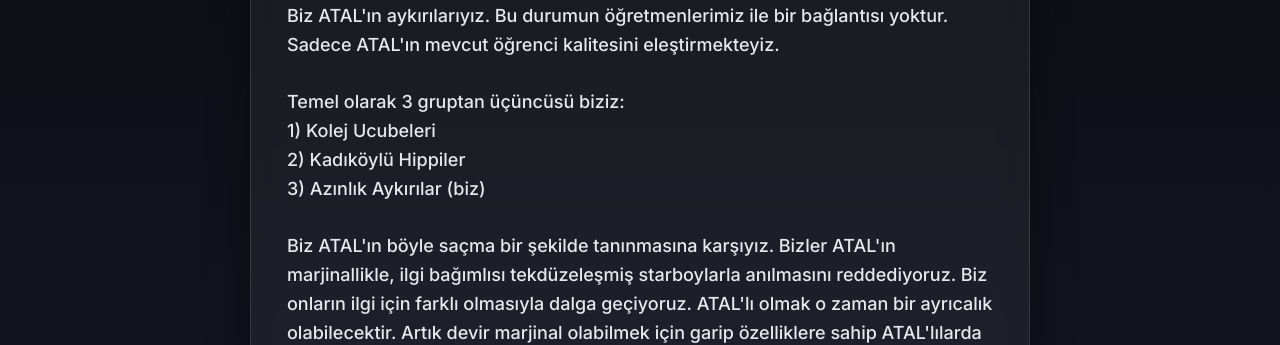
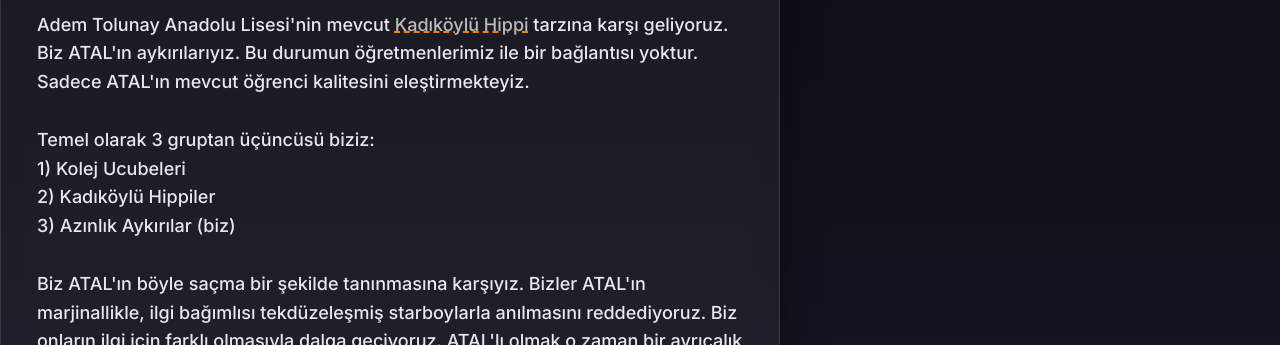
Before and after one commit to NeoATAL/neoatal.github.io, a plain HTML site: page index.html in a window 1280 px wide. Shown: the part 387-732 px from the top of the page. Drawn offline with Linux system fonts and the light colour scheme.

Commit message:
Update index.html

```diff
--- a/index.html
+++ b/index.html
@@ -28,9 +28,6 @@
   font-family: Inter, system-ui, sans-serif;
   background: linear-gradient(180deg, var(--bg), var(--bg2));
   color: var(--text);
-      display:flex;
-      flex-direction:column;
-      align-items:center;
   padding: 0;
 }
     .banner {
```
Lines whose indentation alone changed are shown as unchanged.
